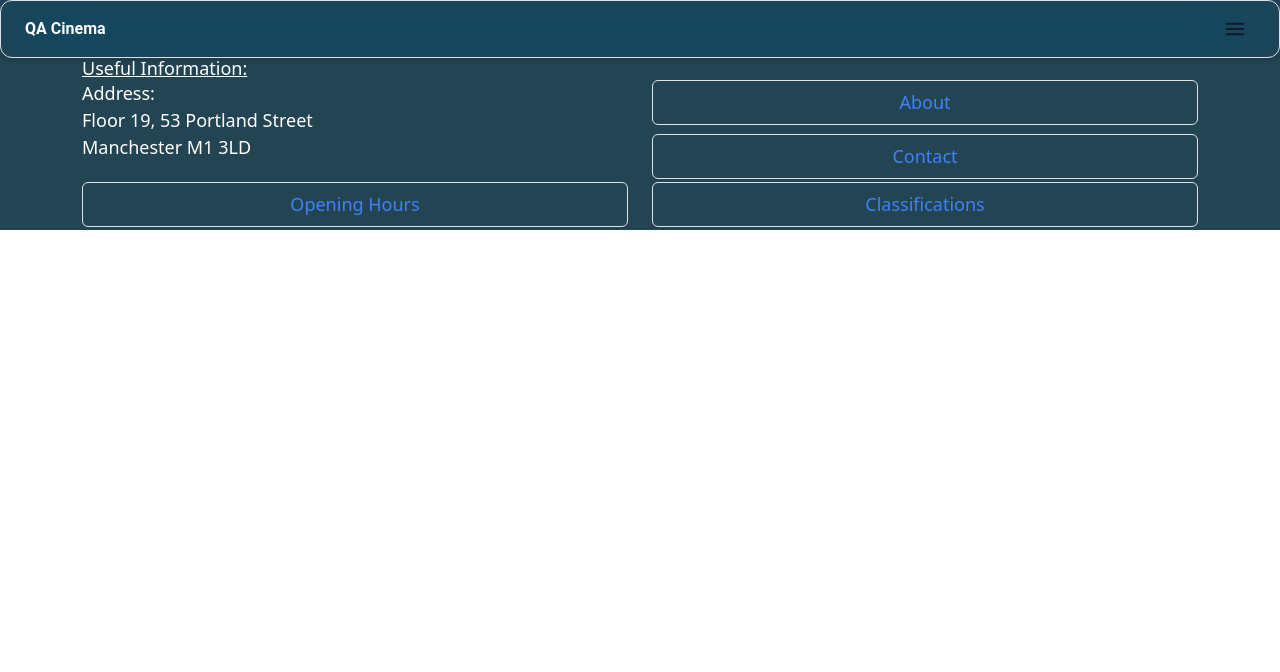
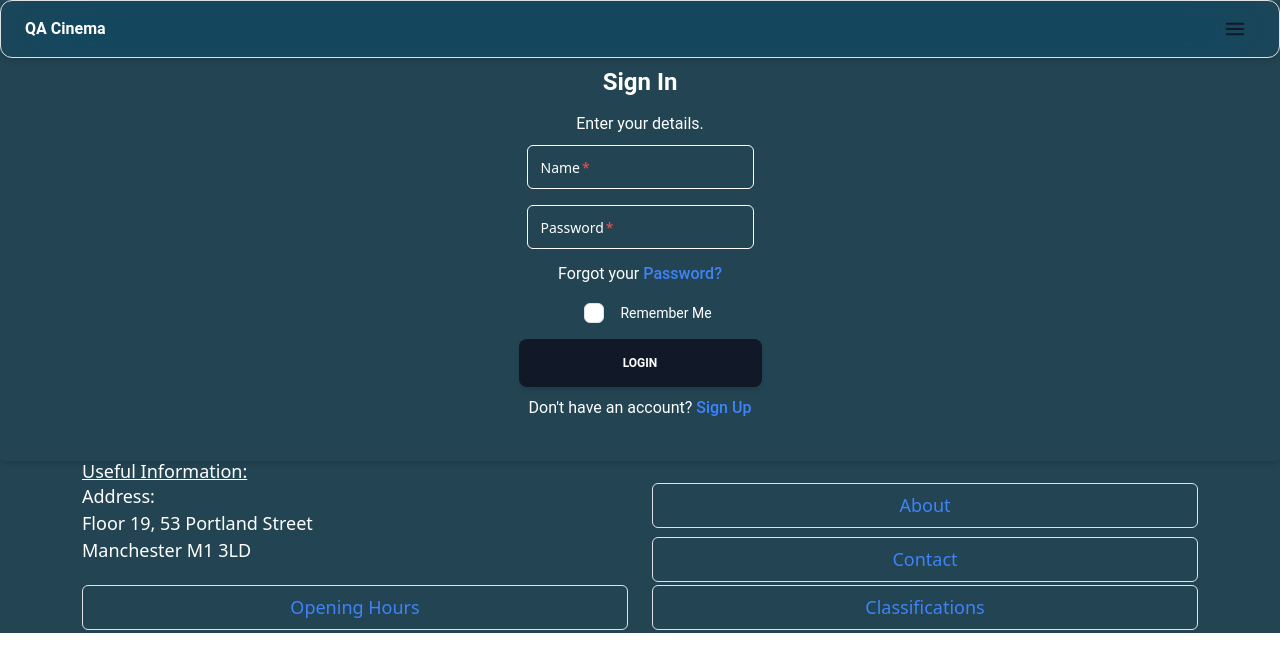
Before and after one commit to rcbcastillo/QA-Cinema, a React (Create React App) app in the folder frontend/: page /signin in a window 1280 px wide. Shown: the top 672 px of the page. Built offline with nearby package versions, Linux system fonts and the light colour scheme.

Commit message:
added sign in page

```diff
--- a/frontend/src/Components/SignIn.jsx
+++ b/frontend/src/Components/SignIn.jsx
@@ -1,4 +1,68 @@
+import {
+    Card,
+    Input,
+    Checkbox,
+    Button,
+    Typography,
+  } from "@material-tailwind/react";
+
 const SignIn = () => {
+    return (
+        <div className="flex justify-center w-full h-full rounded-xl mx-auto shadow-md rounded">
+      <Card className="flex" color="transparent" shadow={false}>
+      <Typography className="p-2 text-center" variant="h4" color="white">
+        Sign In
+      </Typography>
+      <Typography color="white" className="text-center mt-1 font-normal">
+        Enter your details.
+      </Typography>
+      <form name="detailsForm" className="mt-8 mb-2 w-80 max-w-screen-lg sm:w-96">
+        <div className="mb-4 flex flex-col gap-0">
+          <div name="username" className="p-2"><Input id="1" required color="white" type="input" size="lg" label="Name" /></div>
+          <div name="pass" className="p-2"><Input id="3" required color="white" type="password" size="lg" label="Password"/></div>
+          <Typography color="white" className="mt-1 text-center font-normal">
+            Forgot your{" "}
+            <a
+            href="/signin"
+            className="font-medium text-blue-500 transition-colors hover:text-blue-700">
+            Password?
+            </a>
+            </Typography>
 
+            <div className="flex justify-center">
+            <Checkbox
+            label={
+                (
+                <Typography
+                    variant="small"
+                    color="white"
+                    className="flex items-center font-normal"
+                >
+                    Remember Me
+                </Typography>
+                )}
+                containerProps={{ className: "-ml-2.5" }}
+            />
+            </div>
+
+          <Button fullWidth >
+          Login
+          </Button>
+
+        <Typography color="white" className="p-2 text-center font-normal">
+          Don't have an account?{" "}
+          <a
+            href="/signup"
+            className="font-medium text-blue-500 transition-colors hover:text-blue-700"
+          >
+            Sign Up
+          </a>
+        </Typography>
+        </div>
+
+        </form>
+        </Card>
+        </div>
+    );
 }
 export default SignIn
```
